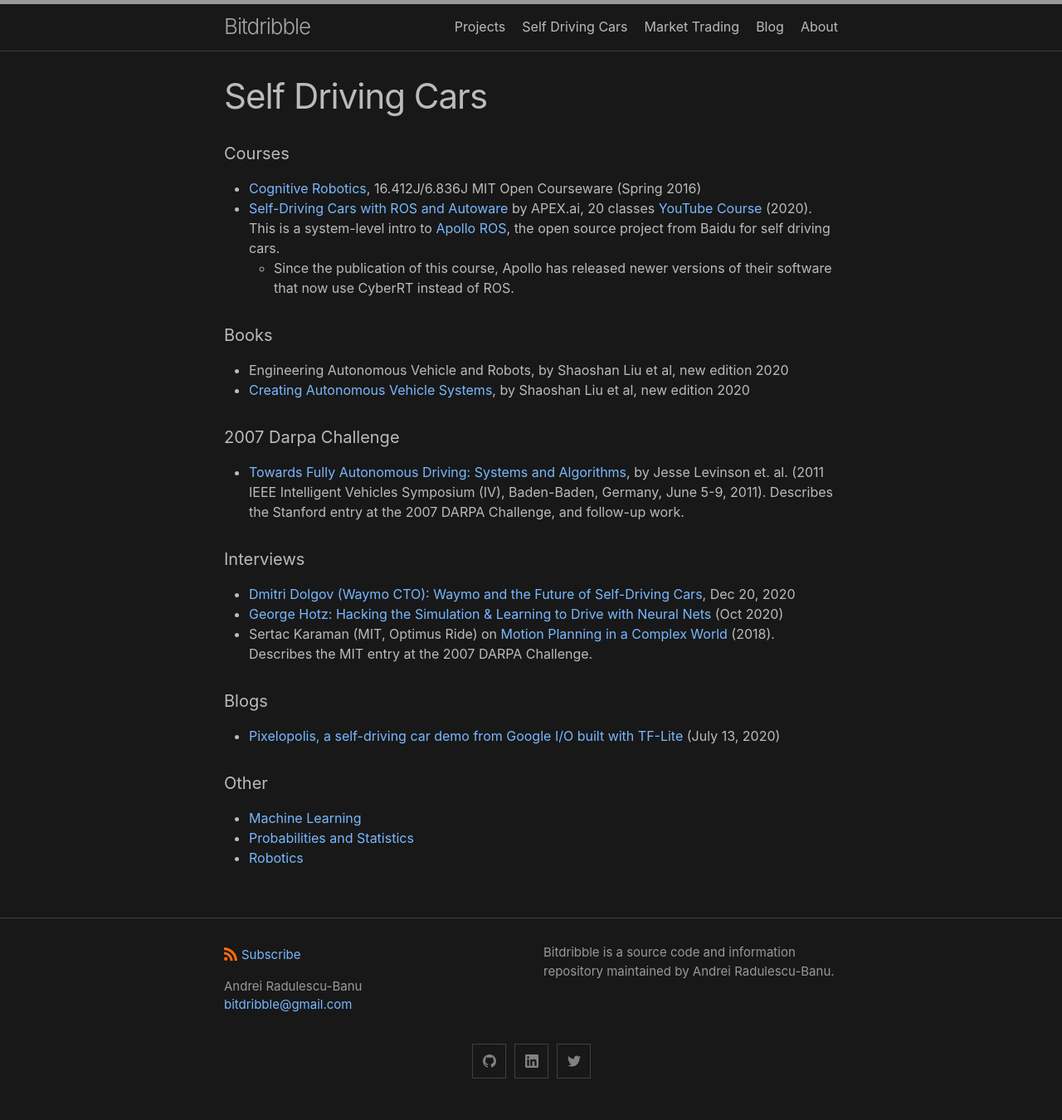
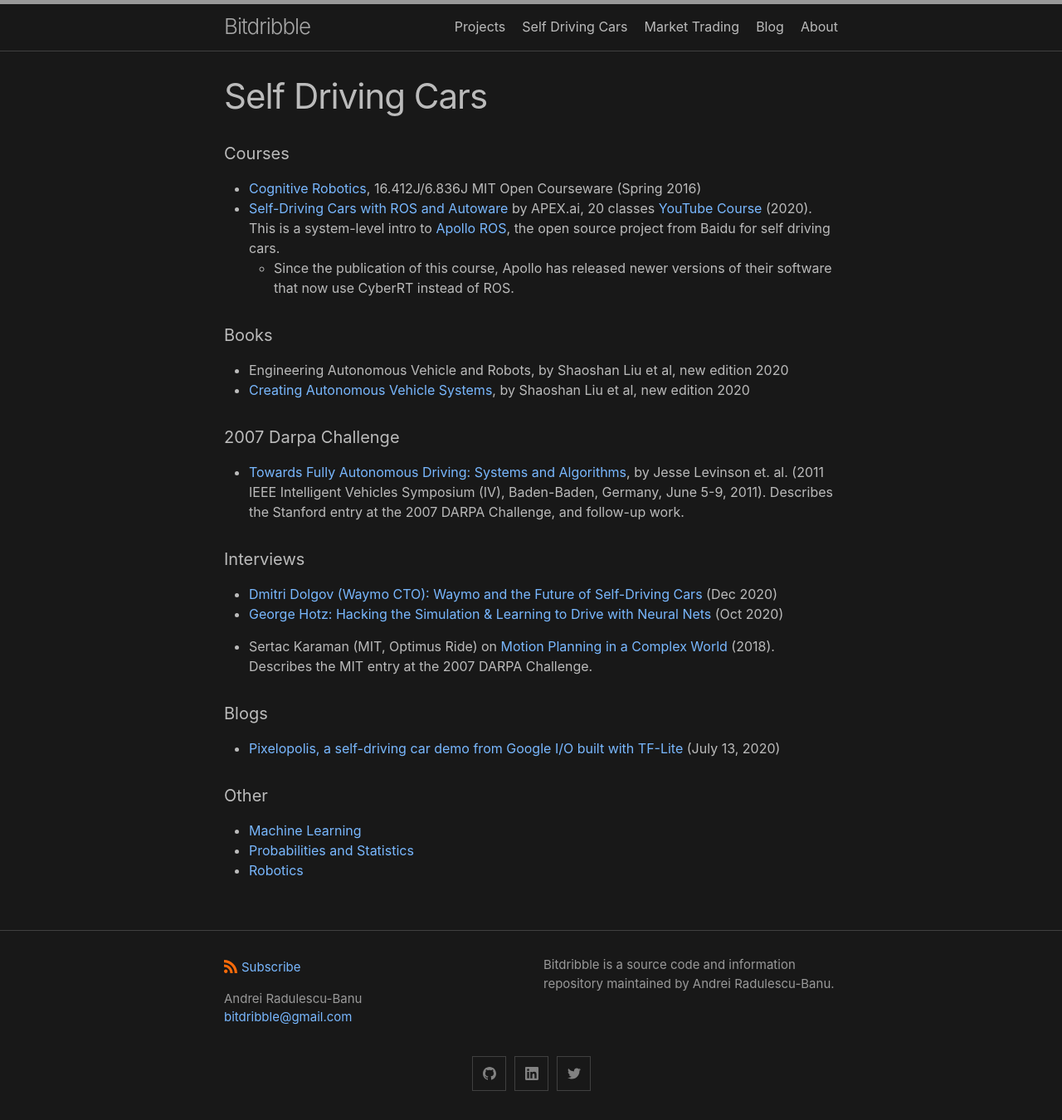
Before and after one commit to analytiq-hub/sigagent.github.io, a Jekyll site: the page built from self_driving_cars.md, in a window 1280 px wide. Shown: the whole page at 83% size. Built offline with Jekyll 4.4.1, drawn with Linux system fonts in a browser that asks for light colours.

Commit message:
*** empty log message ***

```diff
--- a/self_driving_cars.md
+++ b/self_driving_cars.md
@@ -15,8 +15,9 @@ title: Self Driving Cars
 * [Towards Fully Autonomous Driving: Systems and  Algorithms](https://cs.stanford.edu/people/teichman/papers/iv2011.pdf), by Jesse Levinson et. al. (2011 IEEE Intelligent Vehicles Symposium (IV), Baden-Baden, Germany, June 5-9, 2011). Describes the Stanford entry at the 2007 DARPA Challenge, and follow-up work.
 
 #### Interviews
-* [Dmitri Dolgov (Waymo CTO): Waymo and the Future of Self-Driving Cars](https://www.youtube.com/watch?v=P6prRXkI5HM&t=3632s), Dec 20, 2020
+* [Dmitri Dolgov (Waymo CTO): Waymo and the Future of Self-Driving Cars](https://www.youtube.com/watch?v=P6prRXkI5HM&t=3632s) (Dec 2020)
 * [George Hotz: Hacking the Simulation & Learning to Drive with Neural Nets](https://www.youtube.com/watch?v=_L3gNaAVjQ4) (Oct 2020)
+
 * Sertac Karaman (MIT, Optimus Ride) on <a href="https://www.youtube.com/watch?v=0fLSf3NO0-s&list=PLrAXtmErZgOeY0lkVCIVafdGFOTi45amq">Motion Planning in a Complex World</a> (2018). Describes the MIT entry at the 2007 DARPA Challenge.
 
 #### Blogs
```
